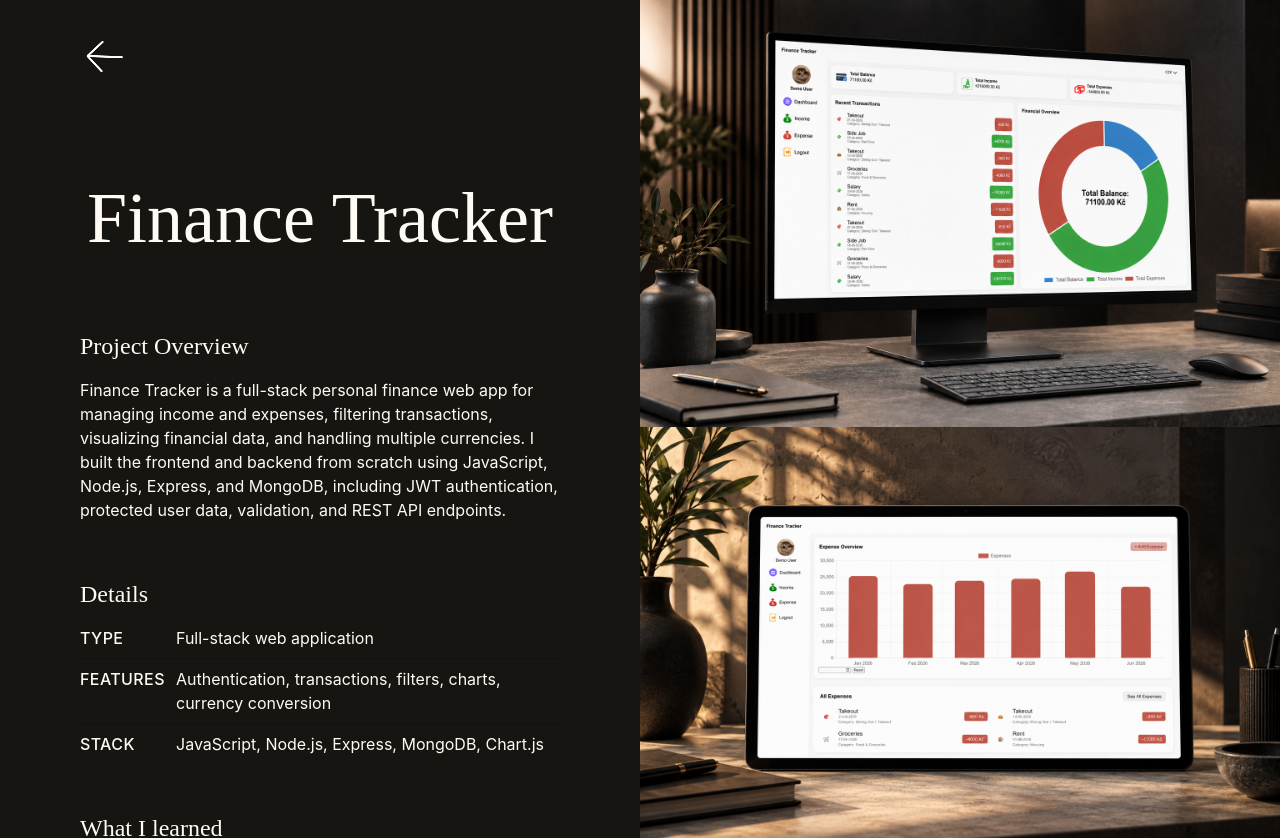
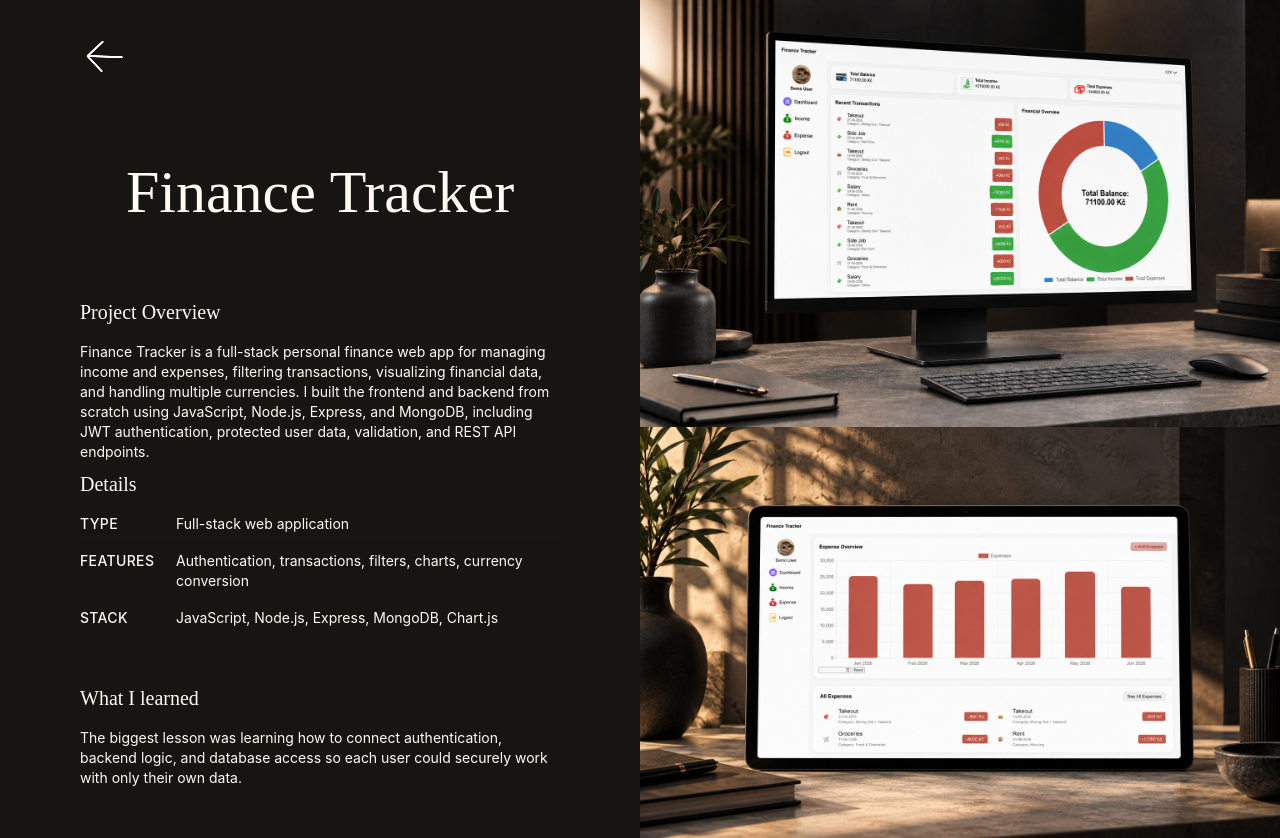
Before and after one commit to Luan2118/portfolio-v2, a React (Vite) app: page /finance-tracker in a window 1280 px wide. Shown: the top 838 px of the page. Built offline with nearby package versions, Linux system fonts and the light colour scheme.

Commit message:
style: polish project page

```diff
--- a/src/pages/Projects/components/ProjectLayout.tsx
+++ b/src/pages/Projects/components/ProjectLayout.tsx
@@ -33,22 +33,22 @@ function ProjectLayout({ title, overview, type, features, stack, lesson, images,
   return (
     <div className={` grid grid-cols-1 xl:grid-cols-2 px-10 md:px-15 xl:p-0 xl:h-dvh ${isDark ? 'bg-[#171512] text-[#FFFBF4]' : 'bg-[#FFFBF4] text-[#171512]'}`}>
 
-      <div className={`contents xl:flex xl:flex-col xl:px-20 2xl:px-30 ${isDark ? 'bg-[#171512]' : 'bg-[#FFFBF4]'}`}>
-        <div className="order-1 flex flex-col gap-6 md:gap-10 py-8">
+      <div className={`contents xl:flex xl:flex-col xl:px-20 2xl:px-35 ${isDark ? 'bg-[#171512]' : 'bg-[#FFFBF4]'}`}>
+        <div className="order-1 flex flex-col gap-4 md:gap-10 py-8">
 
-          <Link to='/' className="mb-15">
+          <Link to='/' className="mb-10">
             <img src={isDark ? whiteArrow : blackArrow} alt="" />
           </Link>
 
 
-          <h1 className="text-5xl lg:text-7xl font-[Judson] text-center">{title}</h1>
+          <h1 className="text-5xl lg:text-6xl font-[Judson] text-center">{title}</h1>
 
           {isInProgress ? <p className="font-[Inter] text-3xl text-[#A84A3A] mx-auto tracking-[0.4rem] mt-15 mb-15">WEBSITE REDESIGN - IN PROGRESS</p>
             : null}
 
           <div className="mt-5">
-            <p className="text-xl lg:text-2xl font-[Judson] py-4">Project Overview</p>
-            <p className="text-sm md:text-base">
+            <p className="text-xl lg:text-xl font-[Judson] py-4">Project Overview</p>
+            <p className="text-sm h-18">
               {overview}
             </p>
           </div>
@@ -58,9 +58,9 @@ function ProjectLayout({ title, overview, type, features, stack, lesson, images,
           {isInProgress ? null :
             <>
               <div>
-                <p className="text-xl lg:text-2xl font-[Judson] py-4">Details</p>
+                <p className="text-xl lg:text-xl font-[Judson] py-4">Details</p>
 
-                <dl className="text-sm md:text-base">
+                <dl className="text-sm">
                   <div className="grid grid-cols-[80px_1fr] gap-4 border-b border-black/20 pb-2">
                     <dt className="font-medium uppercase tracking-wide">Type</dt>
                     <dd>{type}</dd>
@@ -79,8 +79,8 @@ function ProjectLayout({ title, overview, type, features, stack, lesson, images,
               </div>
 
               <div>
-                <p className="text-xl lg:text-2xl font-[Judson] py-4">What I learned</p>
-                <p className="text-sm md:text-base">
+                <p className="text-xl lg:text-xl font-[Judson] py-4">What I learned</p>
+                <p className="text-sm">
                   {lesson}
                 </p>
               </div>
@@ -89,7 +89,7 @@ function ProjectLayout({ title, overview, type, features, stack, lesson, images,
         </div>
 
         {isInProgress ? null :
-          <div className="order-3 flex justify-between py-6  xl:mt-8">
+          <div className="order-3 flex justify-between   xl:mt-8">
             <div className="flex gap-2 md:gap-5">
               <ProjectLink label="Live" theme={theme} projectPath={livePath}/>
               <ProjectLink label="Github" theme={theme} projectPath={gitHubPath}/>
```
